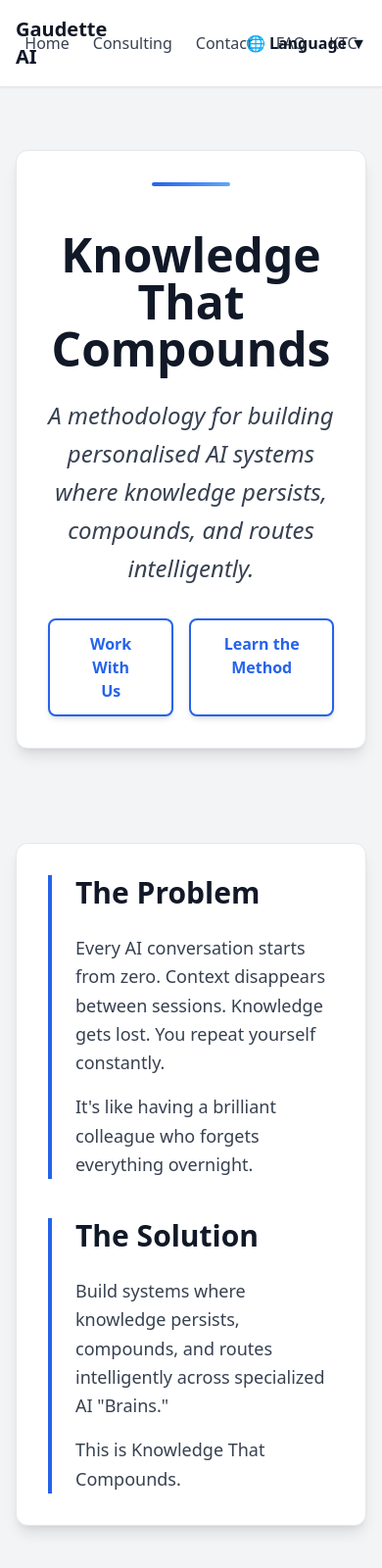
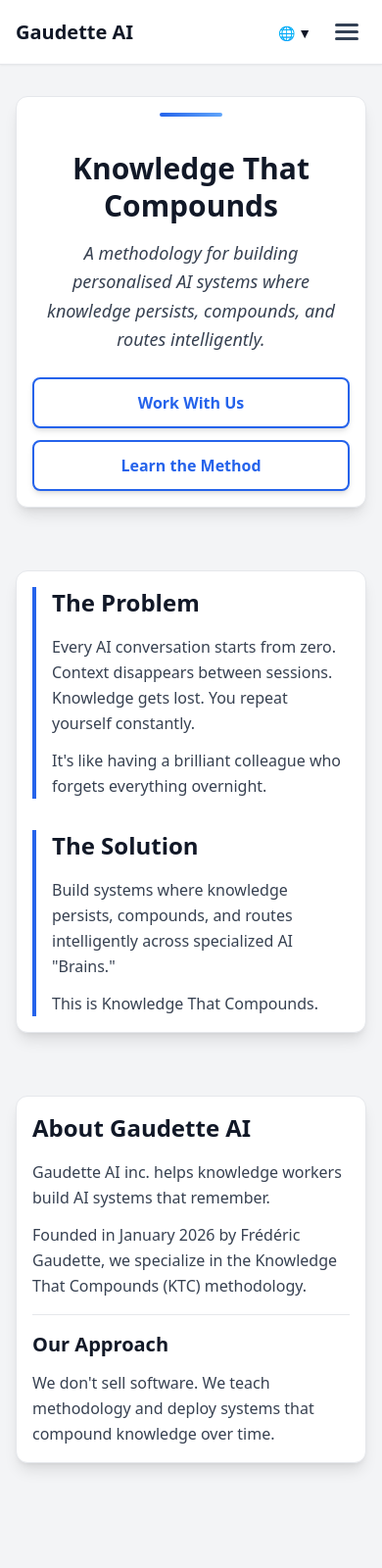
Before and after one commit to williamoliviergaudette-maker/gaudetteai-website, an Astro site: page / in a window 390 px wide. Shown: the top 1600 px of the page at 98% size. Built offline with nearby package versions, Linux system fonts and the light colour scheme; Astro itself is replaced by a stand-in of ours.

Commit message:
Mobile optimization: Responsive homepage and hamburger navigation
- Added responsive breakpoints for mobile (text sizing, spacing, buttons)
- Implemented hamburger menu for mobile navigation
- Stack buttons vertically on mobile, horizontally on desktop
- Reduced padding and margins for mobile screens
- Desktop layout unchanged
- Touch-friendly tap targets for mobile

```diff
--- a/src/layouts/BaseLayout.astro
+++ b/src/layouts/BaseLayout.astro
@@ -50,6 +50,7 @@ const t = nav[lang as keyof typeof nav] || nav.en;
     <meta name="description" content={description} />
     <title>{title} | Gaudette AI</title>
     <style>
+      /* Language Dropdown */
       .language-dropdown {
         position: relative;
         display: inline-block;
@@ -101,19 +102,98 @@ const t = nav[lang as keyof typeof nav] || nav.en;
       .language-menu a:last-child {
         border-radius: 0 0 0.5rem 0.5rem;
       }
+
+      /* Mobile Menu */
+      .mobile-menu {
+        display: none;
+        position: fixed;
+        top: 73px;
+        left: 0;
+        right: 0;
+        background: white;
+        border-bottom: 1px solid #e2e8f0;
+        box-shadow: 0 10px 25px rgba(0, 0, 0, 0.1);
+        z-index: 40;
+      }
+      .mobile-menu.active {
+        display: block;
+      }
+      .mobile-menu a {
+        display: block;
+        padding: 1rem 1.5rem;
+        color: #334155;
+        text-decoration: none;
+        font-weight: 500;
+        border-bottom: 1px solid #f1f5f9;
+        transition: all 0.2s;
+      }
+      .mobile-menu a:hover {
+        background: #f1f5f9;
+        color: #2563eb;
+      }
+      .mobile-menu a:last-child {
+        border-bottom: none;
+      }
+
+      /* Hamburger Icon */
+      .hamburger {
+        display: none;
+        flex-direction: column;
+        gap: 4px;
+        cursor: pointer;
+        padding: 8px;
+      }
+      .hamburger span {
+        width: 24px;
+        height: 3px;
+        background: #334155;
+        border-radius: 2px;
+        transition: all 0.3s;
+      }
+      .hamburger.active span:nth-child(1) {
+        transform: rotate(45deg) translate(6px, 6px);
+      }
+      .hamburger.active span:nth-child(2) {
+        opacity: 0;
+      }
+      .hamburger.active span:nth-child(3) {
+        transform: rotate(-45deg) translate(6px, -6px);
+      }
+
+      /* Mobile Styles */
+      @media (max-width: 768px) {
+        .hamburger {
+          display: flex;
+        }
+        .desktop-nav {
+          display: none;
+        }
+        .language-button {
+          padding: 0.5rem 0.75rem;
+          margin: -0.5rem -0.75rem;
+          font-size: 0.875rem;
+        }
+      }
+
+      /* Desktop Styles */
+      @media (min-width: 769px) {
+        .mobile-menu {
+          display: none !important;
+        }
+      }
     </style>
   </head>
   <body class="bg-gray-100 text-gray-900">
     <header class="bg-white border-b border-gray-200 sticky top-0 z-50 shadow-sm">
       <nav class="container mx-auto px-4 py-4">
-        <div class="grid grid-cols-3 items-center">
+        <div class="flex md:grid md:grid-cols-3 items-center justify-between">
           <!-- Left: Logo -->
           <a href={t.homeLink} class="text-xl font-bold text-gray-900 hover:text-blue-600 transition-colors">
             Gaudette AI
           </a>
 
-          <!-- Center: Nav Links -->
-          <div class="flex items-center justify-center space-x-6">
+          <!-- Center: Desktop Nav Links -->
+          <div class="desktop-nav flex items-center justify-center space-x-6">
             <a href={t.homeLink} class="text-gray-700 hover:text-blue-600 font-medium transition-colors">{t.home}</a>
             <a href={t.consultingLink} class="text-gray-700 hover:text-blue-600 font-medium transition-colors">{t.consulting}</a>
             <a href={t.contactLink} class="text-gray-700 hover:text-blue-600 font-medium transition-colors">{t.contact}</a>
@@ -121,20 +201,36 @@ const t = nav[lang as keyof typeof nav] || nav.en;
             <a href={t.ktcLink} class="text-gray-700 hover:text-blue-600 font-medium transition-colors">{t.ktc}</a>
           </div>
 
-          <!-- Right: Language Dropdown -->
-          <div class="flex justify-end">
+          <!-- Right: Language + Hamburger -->
+          <div class="flex items-center justify-end gap-4">
             <div class="language-dropdown">
               <button class="language-button text-gray-700">
-                🌐 {t.language} ▼
+                🌐 <span class="hidden md:inline">{t.language}</span> ▼
               </button>
               <div class="language-menu">
                 <a href="/">🇬🇧 English</a>
                 <a href="/fr">🇫🇷 Français</a>
               </div>
             </div>
+
+            <!-- Mobile Hamburger -->
+            <button class="hamburger" id="hamburger" aria-label="Toggle menu">
+              <span></span>
+              <span></span>
+              <span></span>
+            </button>
           </div>
         </div>
       </nav>
+
+      <!-- Mobile Menu -->
+      <div class="mobile-menu" id="mobile-menu">
+        <a href={t.homeLink}>{t.home}</a>
+        <a href={t.consultingLink}>{t.consulting}</a>
+        <a href={t.contactLink}>{t.contact}</a>
+        <a href={t.faqLink}>{t.faq}</a>
+        <a href={t.ktcLink}>{t.ktc}</a>
+      </div>
     </header>
 
     <main>
@@ -146,5 +242,35 @@ const t = nav[lang as keyof typeof nav] || nav.en;
         <p>&copy; 2026 Gaudette AI inc. All rights reserved.</p>
       </div>
     </footer>
+
+    <script>
+      // Mobile menu toggle
+      const hamburger = document.getElementById('hamburger');
+      const mobileMenu = document.getElementById('mobile-menu');
+
+      if (hamburger && mobileMenu) {
+        hamburger.addEventListener('click', () => {
+          hamburger.classList.toggle('active');
+          mobileMenu.classList.toggle('active');
+        });
+
+        // Close menu when clicking a link
+        const menuLinks = mobileMenu.querySelectorAll('a');
+        menuLinks.forEach(link => {
+          link.addEventListener('click', () => {
+            hamburger.classList.remove('active');
+            mobileMenu.classList.remove('active');
+          });
+        });
+
+        // Close menu when clicking outside
+        document.addEventListener('click', (e) => {
+          if (!hamburger.contains(e.target as Node) && !mobileMenu.contains(e.target as Node)) {
+            hamburger.classList.remove('active');
+            mobileMenu.classList.remove('active');
+          }
+        });
+      }
+    </script>
   </body>
 </html>
--- a/src/pages/index.astro
+++ b/src/pages/index.astro
@@ -3,24 +3,24 @@ import BaseLayout from '../layouts/BaseLayout.astro';
 ---
 
 <BaseLayout title="Home">
-  <!-- Hero Section - Simplified and Professional -->
+  <!-- Hero Section - Mobile Optimized -->
   <section class="bg-gray-100">
-    <div class="container mx-auto px-4 pt-16 pb-12 max-w-4xl">
-      <div class="bg-white p-8 rounded-xl border border-gray-200 shadow-lg">
+    <div class="container mx-auto px-4 pt-8 md:pt-16 pb-8 md:pb-12 max-w-4xl">
+      <div class="bg-white p-4 md:p-8 rounded-xl border border-gray-200 shadow-lg">
         <div class="text-center">
-          <div class="inline-block mb-4">
-            <div class="h-1 w-20 bg-gradient-to-r from-blue-600 to-blue-400 rounded-full mx-auto mb-6"></div>
+          <div class="inline-block mb-3 md:mb-4">
+            <div class="h-1 w-16 md:w-20 bg-gradient-to-r from-blue-600 to-blue-400 rounded-full mx-auto mb-4 md:mb-6"></div>
           </div>
-          <h1 class="text-5xl font-bold mb-6 text-gray-900">Knowledge That Compounds</h1>
-          <p class="text-2xl text-gray-700 mb-8 leading-relaxed max-w-3xl mx-auto">
+          <h1 class="text-3xl md:text-5xl font-bold mb-4 md:mb-6 text-gray-900 leading-tight">Knowledge That Compounds</h1>
+          <p class="text-lg md:text-2xl text-gray-700 mb-6 md:mb-8 leading-relaxed max-w-3xl mx-auto">
             <i>A methodology for building personalised AI systems where knowledge persists,
             compounds, and routes intelligently.</i>
           </p>
-          <div class="flex gap-4 justify-center">
-            <a href="/consulting" class="bg-white text-blue-600 border-2 border-blue-600 px-8 py-3 rounded-lg hover:bg-blue-50 font-semibold shadow-md hover:shadow-lg transition-all hover:-translate-y-0.5">
+          <div class="flex flex-col md:flex-row gap-3 md:gap-4 justify-center">
+            <a href="/consulting" class="bg-white text-blue-600 border-2 border-blue-600 px-6 md:px-8 py-3 rounded-lg hover:bg-blue-50 font-semibold shadow-md hover:shadow-lg transition-all hover:-translate-y-0.5 text-center">
               Work With Us
             </a>
-            <a href="/ktc" class="bg-white text-blue-600 border-2 border-blue-600 px-8 py-3 rounded-lg hover:bg-blue-50 font-semibold shadow-md hover:shadow-lg transition-all hover:-translate-y-0.5">
+            <a href="/ktc" class="bg-white text-blue-600 border-2 border-blue-600 px-6 md:px-8 py-3 rounded-lg hover:bg-blue-50 font-semibold shadow-md hover:shadow-lg transition-all hover:-translate-y-0.5 text-center">
               Learn the Method
             </a>
           </div>
@@ -29,30 +29,30 @@ import BaseLayout from '../layouts/BaseLayout.astro';
     </div>
   </section>
 
-  <!-- Problem + Solution Section - Merged -->
+  <!-- Problem + Solution Section - Mobile Optimized -->
   <section class="bg-gray-100">
-    <div class="container mx-auto px-4 py-12 max-w-4xl">
-      <div class="bg-white p-8 rounded-xl border border-gray-200 shadow-lg">
+    <div class="container mx-auto px-4 py-8 md:py-12 max-w-4xl">
+      <div class="bg-white p-4 md:p-8 rounded-xl border border-gray-200 shadow-lg">
         <!-- Problem -->
-        <div class="border-l-4 border-blue-600 pl-6 mb-10">
-          <h2 class="text-3xl font-bold mb-6 text-gray-900">The Problem</h2>
-          <p class="text-lg text-gray-700 mb-4 leading-relaxed">
+        <div class="border-l-4 border-blue-600 pl-4 md:pl-6 mb-8 md:mb-10">
+          <h2 class="text-2xl md:text-3xl font-bold mb-4 md:mb-6 text-gray-900">The Problem</h2>
+          <p class="text-base md:text-lg text-gray-700 mb-3 md:mb-4 leading-relaxed">
             Every AI conversation starts from zero. Context disappears between sessions.
             Knowledge gets lost. You repeat yourself constantly.
           </p>
-          <p class="text-lg text-gray-700 leading-relaxed">
+          <p class="text-base md:text-lg text-gray-700 leading-relaxed">
             It's like having a brilliant colleague who forgets everything overnight.
           </p>
         </div>
 
         <!-- Solution -->
-        <div class="border-l-4 border-blue-600 pl-6">
-          <h2 class="text-3xl font-bold mb-6 text-gray-900">The Solution</h2>
-          <p class="text-lg text-gray-700 mb-4 leading-relaxed">
+        <div class="border-l-4 border-blue-600 pl-4 md:pl-6">
+          <h2 class="text-2xl md:text-3xl font-bold mb-4 md:mb-6 text-gray-900">The Solution</h2>
+          <p class="text-base md:text-lg text-gray-700 mb-3 md:mb-4 leading-relaxed">
             Build systems where knowledge persists, compounds, and routes intelligently
             across specialized AI "Brains."
           </p>
-          <p class="text-lg text-gray-700 leading-relaxed">
+          <p class="text-base md:text-lg text-gray-700 leading-relaxed">
             This is Knowledge That Compounds.
           </p>
         </div>
@@ -60,21 +60,21 @@ import BaseLayout from '../layouts/BaseLayout.astro';
     </div>
   </section>
 
-  <!-- About Section - Seamless -->
-  <section class="bg-gray-100 pb-16">
-    <div class="container mx-auto px-4 py-12 max-w-5xl">
-      <div class="bg-white p-8 rounded-xl border border-gray-200 shadow-lg">
-        <h2 class="text-3xl font-bold mb-6 text-gray-900">About Gaudette AI</h2>
-        <p class="text-lg text-gray-700 mb-4 leading-relaxed">
+  <!-- About Section - Mobile Optimized -->
+  <section class="bg-gray-100 pb-12 md:pb-16">
+    <div class="container mx-auto px-4 py-8 md:py-12 max-w-5xl">
+      <div class="bg-white p-4 md:p-8 rounded-xl border border-gray-200 shadow-lg">
+        <h2 class="text-2xl md:text-3xl font-bold mb-4 md:mb-6 text-gray-900">About Gaudette AI</h2>
+        <p class="text-base md:text-lg text-gray-700 mb-3 md:mb-4 leading-relaxed">
           Gaudette AI inc. helps knowledge workers build AI systems that remember.
         </p>
-        <p class="text-lg text-gray-700 mb-6 leading-relaxed">
+        <p class="text-base md:text-lg text-gray-700 mb-4 md:mb-6 leading-relaxed">
           Founded in January 2026 by Frédéric Gaudette, we specialize in the
           Knowledge That Compounds (KTC) methodology.
         </p>
-        <div class="border-t border-gray-200 pt-6 mt-6">
-          <h3 class="text-2xl font-bold mb-4 text-gray-900">Our Approach</h3>
-          <p class="text-lg text-gray-700 leading-relaxed">
+        <div class="border-t border-gray-200 pt-4 md:pt-6 mt-4 md:mt-6">
+          <h3 class="text-xl md:text-2xl font-bold mb-3 md:mb-4 text-gray-900">Our Approach</h3>
+          <p class="text-base md:text-lg text-gray-700 leading-relaxed">
             We don't sell software. We teach methodology and deploy systems that
             compound knowledge over time.
           </p>
```
Lines whose indentation alone changed are shown as unchanged.
